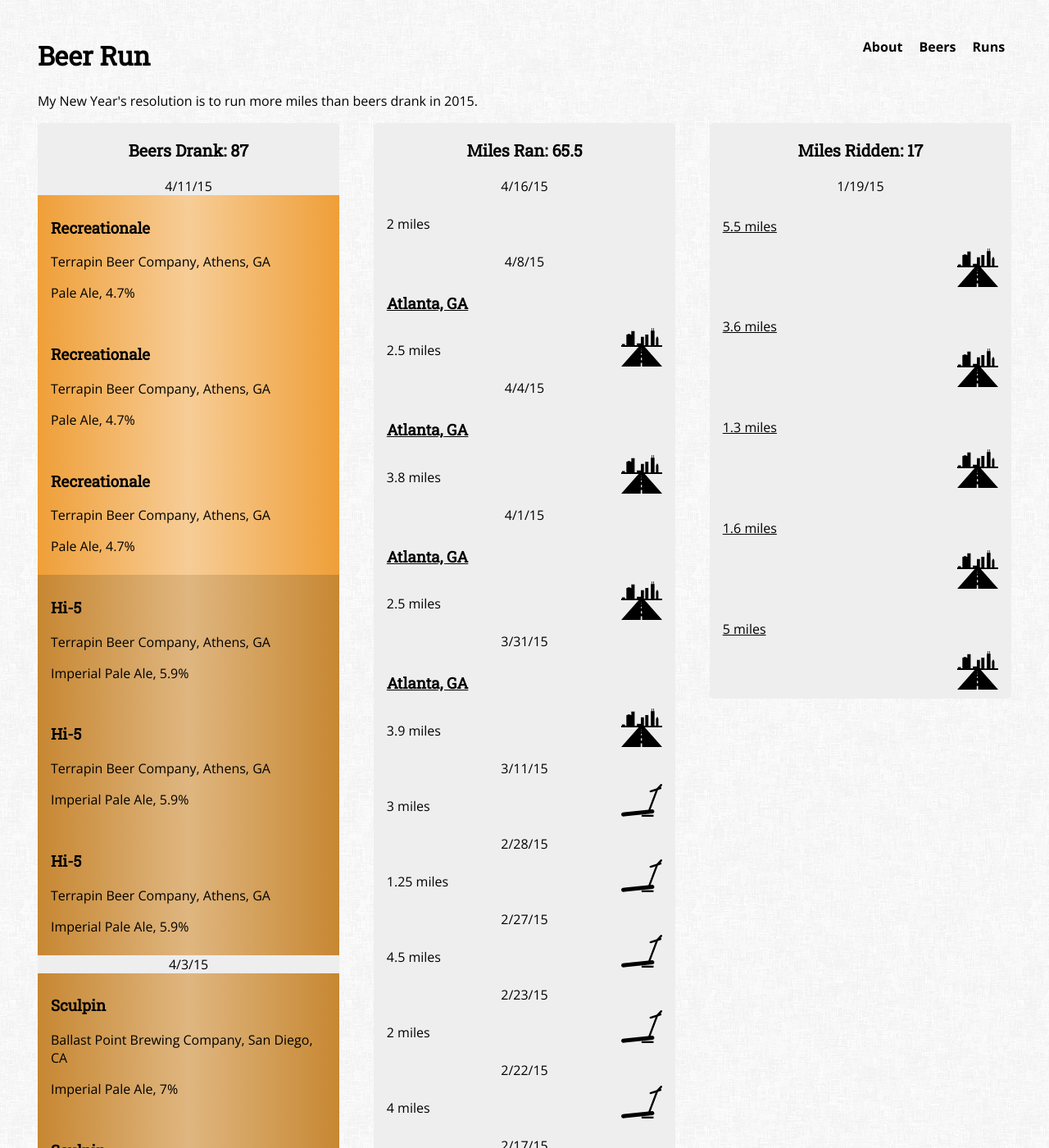
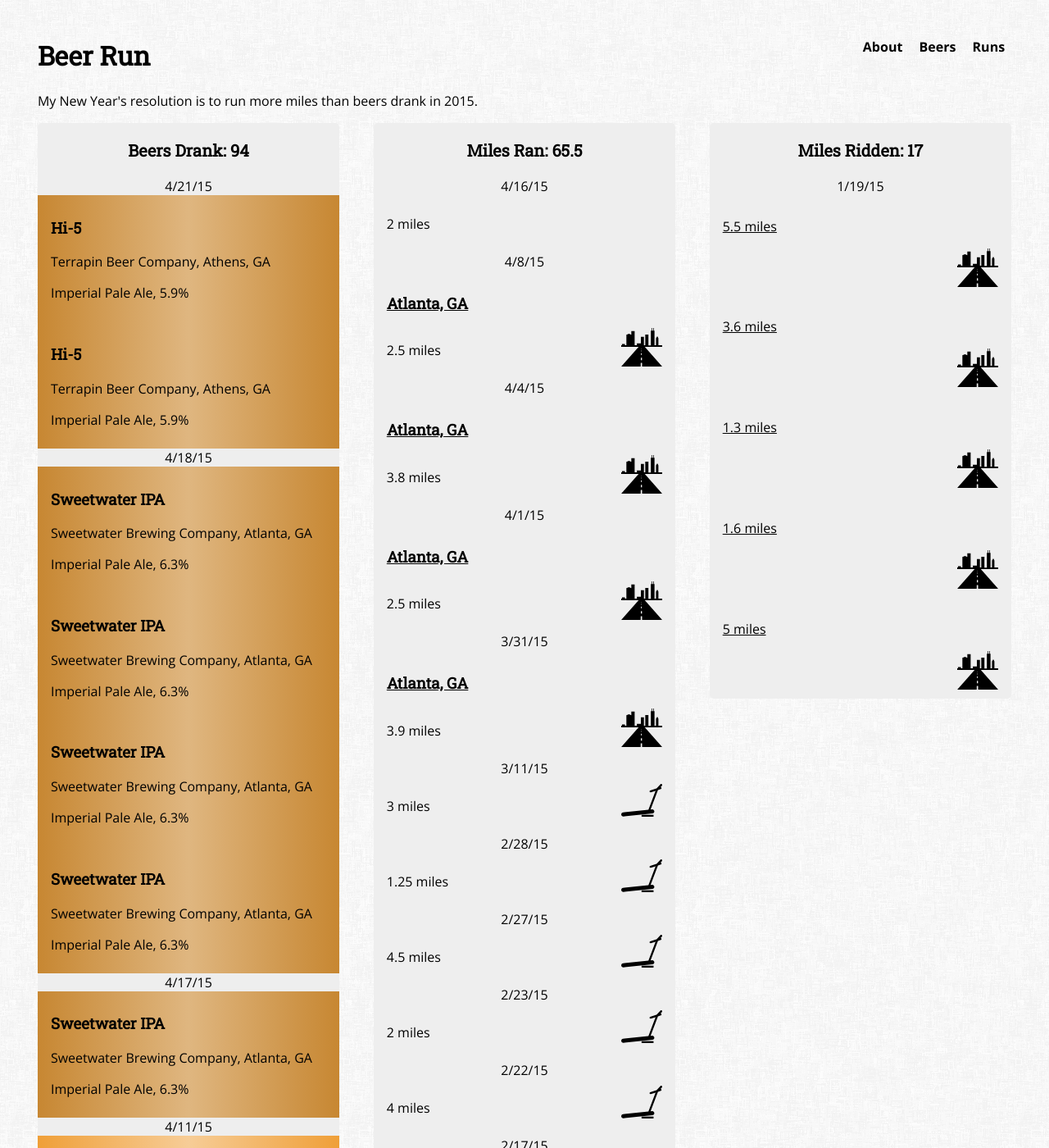
Before and after one commit to rhewitt22/beer-run, a Jekyll site: the page built from index.html, in a window 1280 px wide and 1400 px high. Shown: the whole window at 82% size. Built offline with Jekyll 4.4.1, drawn with Linux system fonts in a browser that asks for light colours; nearby versions of some CDN libraries.

Commit message:
Updated beer.yml

```diff
--- a/_data/beer.yml
+++ b/_data/beer.yml
@@ -1,3 +1,24 @@
+- date: 4/21/15
+  name: Hi-5
+
+- date: 4/21/15
+  name: Hi-5
+
+- date: 4/18/15
+  name: Sweetwater IPA
+
+- date: 4/18/15
+  name: Sweetwater IPA
+
+- date: 4/18/15
+  name: Sweetwater IPA
+
+- date: 4/18/15
+  name: Sweetwater IPA
+
+- date: 4/17/15
+  name: Sweetwater IPA
+
 - date: 4/11/15
   name: Recreationale
 
```
